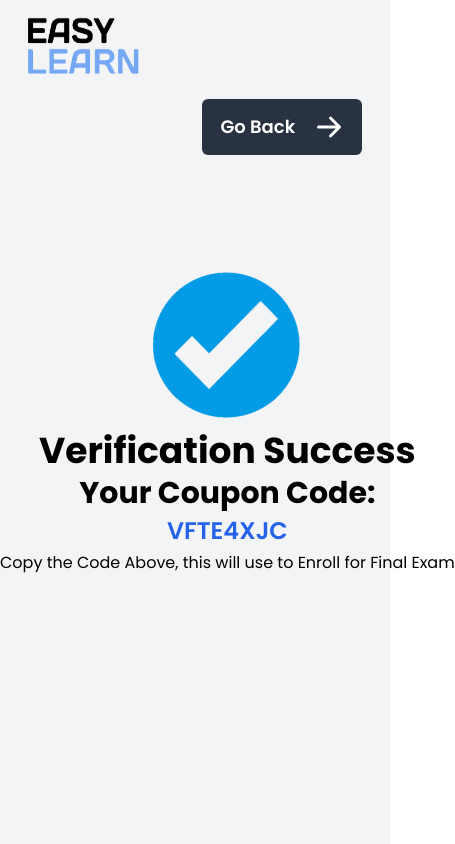
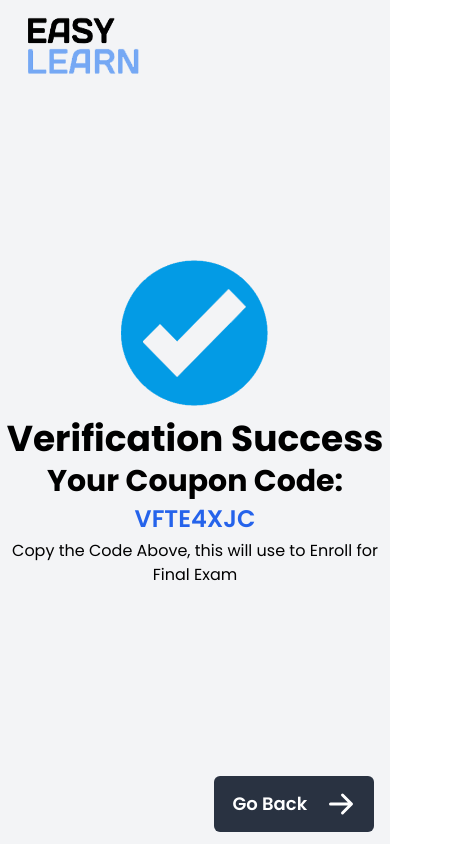
Before and after one commit to jdpena28/easylearn-kyc, a Next.js app: page /Exam/ExamCoupon in a window 390 px wide. Shown: the whole page, 455 px wide, since content can reach past the window. Built offline with nearby package versions, Linux system fonts and the light colour scheme.

Commit message:
CHORE: add responsive design for ExamCoupon page

```diff
--- a/pages/Exam/ExamCoupon.jsx
+++ b/pages/Exam/ExamCoupon.jsx
@@ -29,7 +29,7 @@ const ExamCoupon = () => {
 
   return (
     <Layout title={"Exam Coupon Code"}>
-      <div className=' w-max h-max  absolute text-center inset-0 my-auto mx-auto space-y-1'>
+      <div className=' w-max sm:w-full h-max  absolute  text-center inset-0 my-auto mx-auto space-y-1'>
         {isLoading?(
         <div className='flex flex-col justify-center items-center gap-y-7'>
           <CircleLoader
@@ -62,6 +62,7 @@ const ExamCoupon = () => {
       <Button
         btnType={"button"}
         btnText={"Go Back"}
+        classname={"sm:absolute bottom-3 right-4"}
         link={"https://www.easylearn.ph/s/accesscode"}
       />
     </Layout>
```
